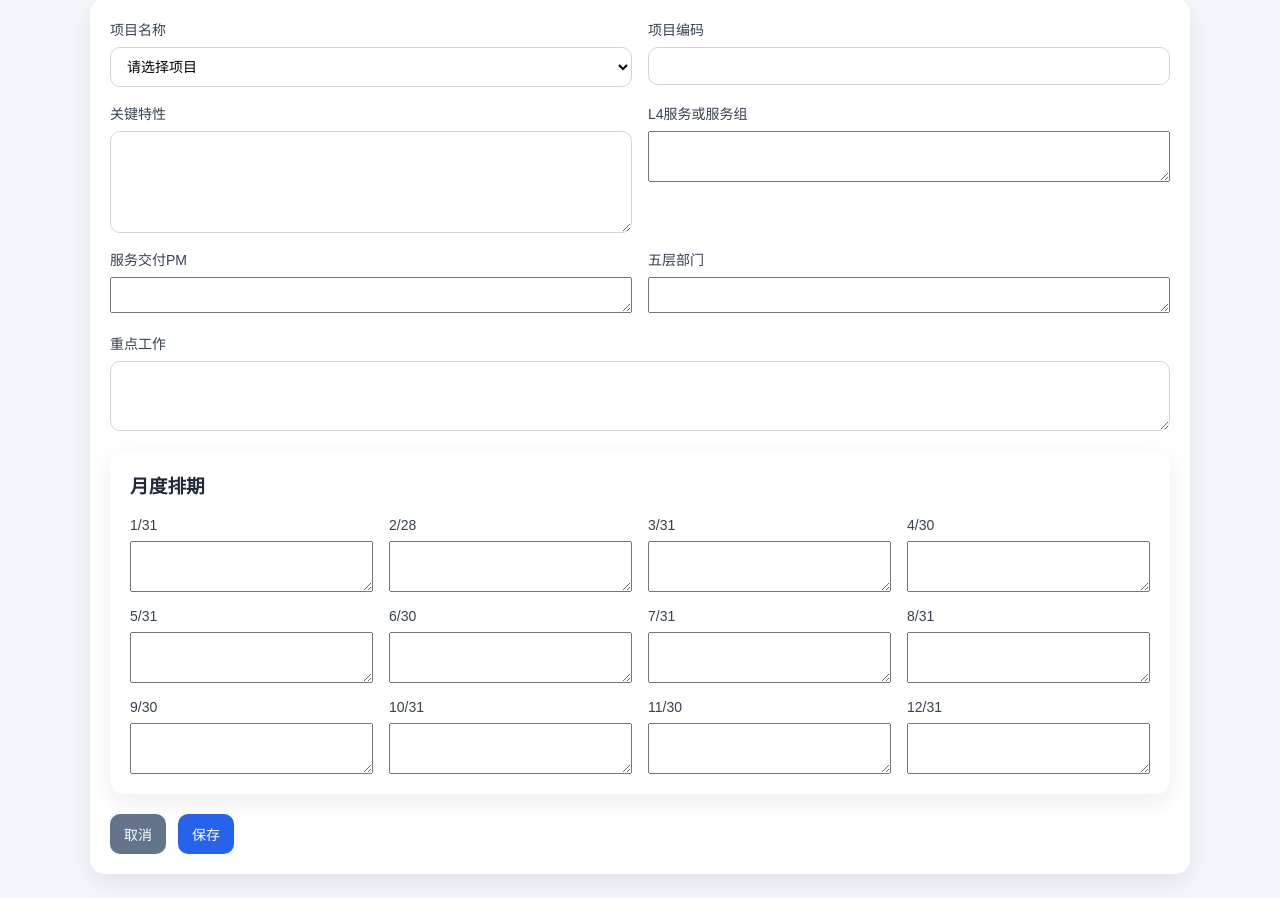
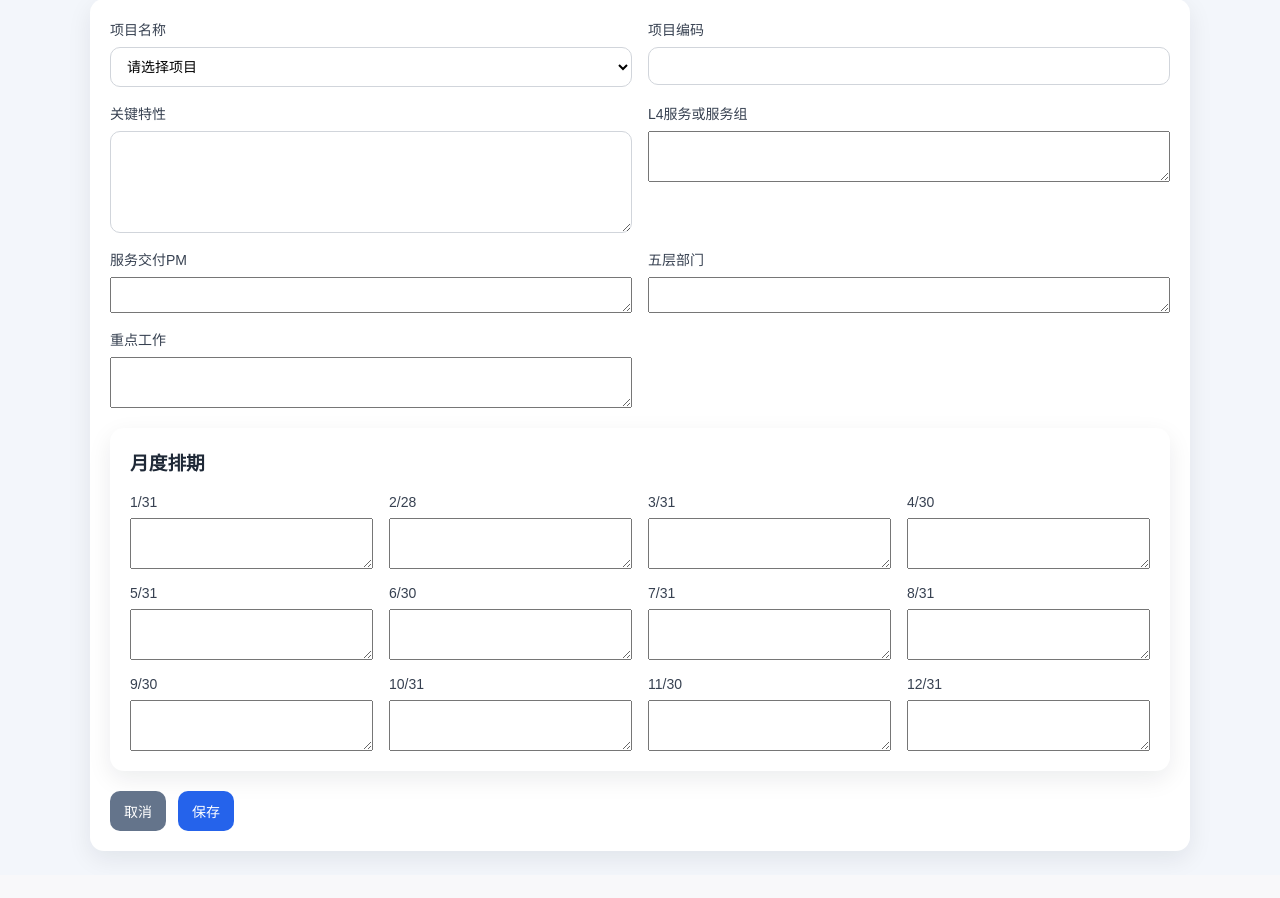
Before and after one commit to Mingkun/BeWin, a Flask app: page /admin/features/new in a window 1280 px wide. Shown: the part 160-1058 px from the top of the page. After the commit the page ends 1022 px from the top, so only its background shows below. Run offline with Flask 3, Linux system fonts and the light colour scheme; data comes from the database, SQL or seed files in the repository.

Commit message:
adjust feature and focus field widths

```diff
--- a/templates/feature_form.html
+++ b/templates/feature_form.html
@@ -43,11 +43,8 @@
         <label>L4服务或服务组<textarea name="service_group" rows="3">{{ feature.service_group or '' }}</textarea></label>
         <label>服务交付PM<textarea name="delivery_pm" rows="2">{{ feature.delivery_pm or '' }}</textarea></label>
         <label>五层部门<textarea name="five_level_department" rows="2">{{ feature.five_level_department or '' }}</textarea></label>
+        <label>重点工作<textarea name="focus_work" rows="3">{{ feature.focus_work or '' }}</textarea></label>
       </div>
-
-      <label class="block-field">重点工作
-        <textarea name="focus_work" rows="3">{{ feature.focus_work or '' }}</textarea>
-      </label>
 
       <div class="card inner-card">
         <h3>月度排期</h3>
```
